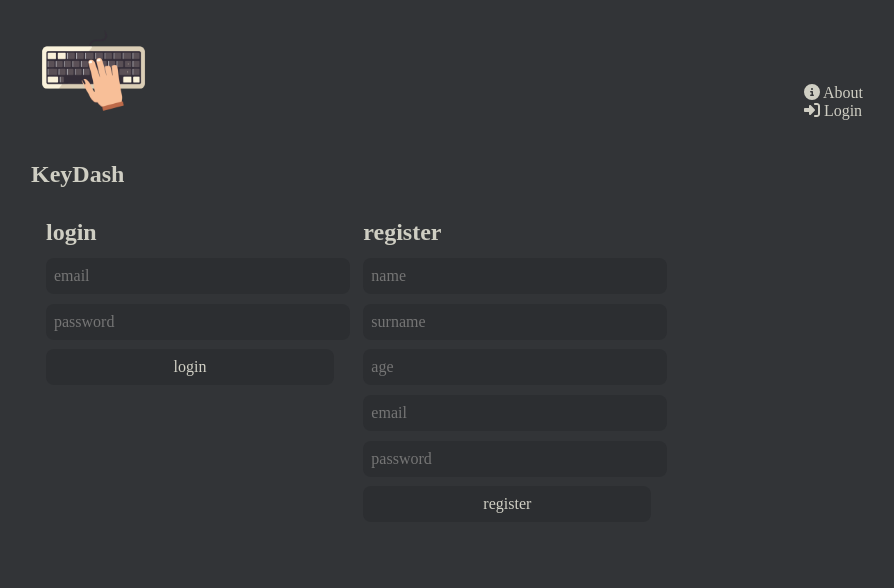
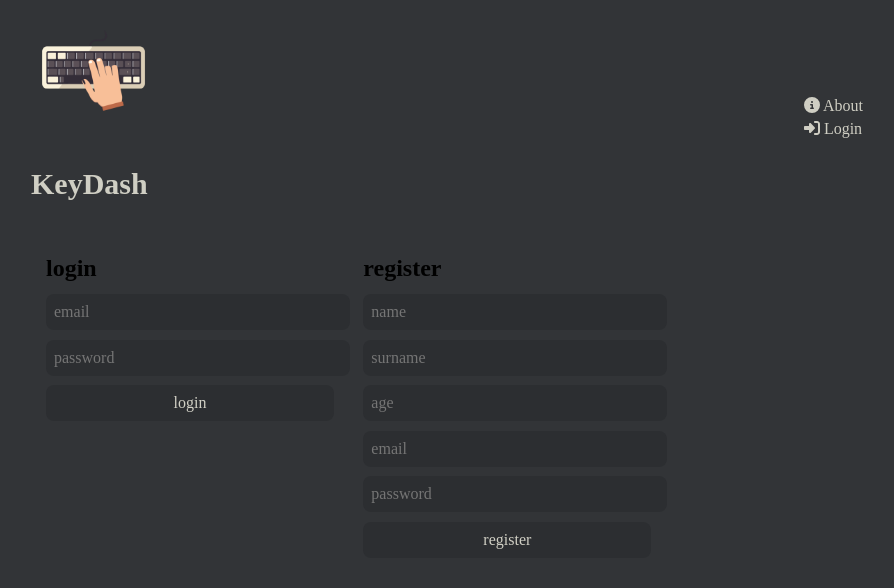
Before and after one commit to KeyDash-RSO-2023/frontend, a React (Vite) app: page /frontend/login in a window 1280 px wide. Shown: the top 588 px of the page, without its empty margins (193-1087 px from the left). Built offline with nearby package versions, Linux system fonts and the light colour scheme; no server answers; a web font is replaced by a local one.

Commit message:
fix: styling on home page

```diff
--- a/src/compontents/Header/Header.css
+++ b/src/compontents/Header/Header.css
@@ -44,3 +44,7 @@ img {
 .link_style, .link_style svg {
   display: inline;
 }
+
+.menu-item {
+  margin-bottom: 0.3em;
+}
--- a/src/compontents/Login/Login.css
+++ b/src/compontents/Login/Login.module.css
@@ -21,23 +21,23 @@
 }
 
 @media (min-width: 768px) {
-    .col-md-4 {
+    .colmd4 {
         flex: 0 0 33.333333%;
         max-width: 33.333333%;
     }
 
-    .col-md-6 {
+    .colmd6 {
         flex: 0 0 50%;
         max-width: 50%;
     }
 
-    .col-md-3 {
+    .colmd3 {
         flex: 0 0 25%;
         max-width: 25%;
     }
 }
 
-input, textarea {
+.input {
     background: #2c2e31;
     border: none;
     border-radius: 0.5rem;
@@ -58,7 +58,7 @@ input, textarea {
     margin-top: 1em;
 }
 
-.button:hover, button:hover, input[type=button]:hover, input[type=reset]:hover, input[type=submit]:hover {
+.submit:hover {
     background: #d1d0c5;
     color: #323437;
     outline: none;
--- a/src/compontents/Login/Login.tsx
+++ b/src/compontents/Login/Login.tsx
@@ -3,7 +3,7 @@ import { useNavigate } from 'react-router-dom';
 import { login, register } from "../../services/login";
 import { useAuth } from '../AuthContext/AuthContext';
 
-import "./Login.css";
+import styles from './Login.module.css';
 
 const Login = () => {
   const [loading, setLoading] = useState(false);
@@ -65,47 +65,47 @@ const Login = () => {
   }
 
   return (
-    <div className="container">
-        <div className="row">
-            <div className="col col-md-4">
+    <div className={styles.container}>
+        <div className={styles.row}>
+            <div className={`${styles.col} ${styles.colmd4}`}>
                 <form onSubmit={handleLogin}>
-                    <div className="title">
+                    <div className={styles.title}>
                         login
                     </div>
                     <div>
-                        <input type="text" name="email" placeholder="email" onChange={handleLoginChange} />
+                        <input className={styles.input} type="text" name="email" placeholder="email" onChange={handleLoginChange} />
                     </div>
                     <div>
-                        <input type="password" name="password" placeholder="password" onChange={handleLoginChange} />
+                        <input className={styles.input} type="password" name="password" placeholder="password" onChange={handleLoginChange} />
                     </div>
                     <div>
-                        <input type="submit" value="login" />
+                        <input className={`${styles.submit} ${styles.input}`} type="submit" value="login" />
                     </div>
                 </form>
             </div>
 
-            <div className="col col-md-4">
+            <div className={`${styles.col} ${styles.colmd4}`}>
                 <form onSubmit={handleRegister}>
-                    <div className="title">
+                    <div className={styles.title}>
                         register
                     </div>
                     <div>
-                        <input type="text" name="name" placeholder="name" onChange={handleRegisterChange} />
+                        <input className={styles.input} type="text" name="name" placeholder="name" onChange={handleRegisterChange} />
                     </div>
                     <div>
-                        <input type="text" name="surname" placeholder="surname" onChange={handleRegisterChange}/>
+                        <input className={styles.input} type="text" name="surname" placeholder="surname" onChange={handleRegisterChange}/>
                     </div>
                     <div>
-                        <input type="text" name="age" placeholder="age" onChange={handleRegisterChange}/>
+                        <input className={styles.input} type="text" name="age" placeholder="age" onChange={handleRegisterChange}/>
                     </div>
                     <div>
-                        <input type="text" name="email" placeholder="email" onChange={handleRegisterChange}/>
+                        <input className={styles.input} type="text" name="email" placeholder="email" onChange={handleRegisterChange}/>
                     </div>
                     <div>
-                        <input type="password" name="password" placeholder="password" onChange={handleRegisterChange}/>
+                        <input className={styles.input} type="password" name="password" placeholder="password" onChange={handleRegisterChange}/>
                     </div>
                     <div>
-                        <input type="submit" value="register" />
+                        <input className={`${styles.submit} ${styles.input}`} type="submit" value="register" />
                     </div>
                 </form>
             </div>
```
